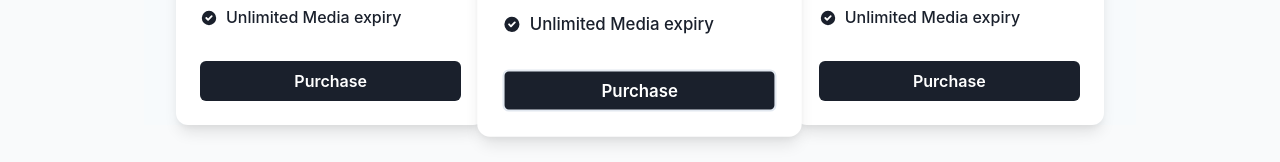
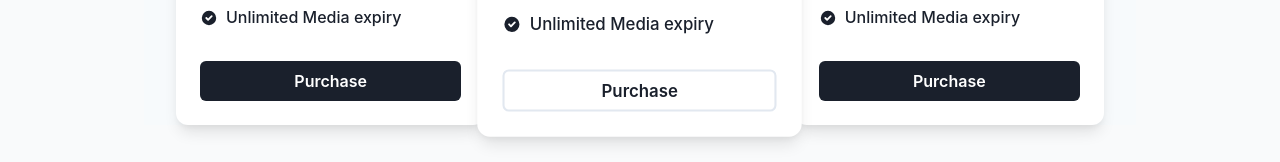
Before and after one commit to Ryan-Oneil/MediaShare, a Next.js app: page /price in a window 1280 px wide. Shown: the part 540-702 px from the top of the page. Built offline with nearby package versions, Linux system fonts and the light colour scheme; no server answers.

Commit message:
Refactored button style logic

```diff
--- a/src/features/base/components/Navbar.tsx
+++ b/src/features/base/components/Navbar.tsx
@@ -140,31 +140,13 @@
             </Button>
           </NextLink>
           <NextLink href={REGISTER_URL}>
-            <Button
-              fontWeight={600}
-              color={"white"}
-              bg={"brand.100"}
-              _hover={{
-                bg: "brand.200",
-              }}
-            >
-              Sign Up
-            </Button>
+            <Button variant={"brand"}>Sign Up</Button>
           </NextLink>
         </HStack>
       )}
       {auth.user && (
         <NextLink href={DASHBOARD_URL}>
-          <Button
-            fontWeight={600}
-            color={"white"}
-            bg={"brand.100"}
-            _hover={{
-              bg: "brand.200",
-            }}
-          >
-            Dashboard
-          </Button>
+          <Button variant={"brand"}>Dashboard</Button>
         </NextLink>
       )}
     </Flex>
--- a/src/features/base/components/PriceCard.tsx
+++ b/src/features/base/components/PriceCard.tsx
@@ -35,11 +35,7 @@
       <PricingTier data={data} icon={icon} buttonProps={buttonProps} />
       <Button
         fontWeight={600}
-        color={"white"}
-        bg={"brand.100"}
-        _hover={{
-          bg: "brand.200",
-        }}
+        variant={"brand"}
         size={{ base: "md", "2xl": "lg" }}
         w="full"
         {...buttonProps}
--- a/src/features/dashboard/components/StorageStatus.tsx
+++ b/src/features/dashboard/components/StorageStatus.tsx
@@ -42,6 +42,9 @@
         _hover={{
           bg: "brand.200",
         }}
+        _active={{
+          bg: "brand.100",
+        }}
         fontSize={size}
         size={size}
       >
--- a/src/styles/chakra.ts
+++ b/src/styles/chakra.ts
@@ -7,4 +7,21 @@
       200: "#293245",
     },
   },
+  components: {
+    Button: {
+      variants: {
+        brand: {
+          fontWeight: 600,
+          color: "white",
+          bg: "brand.100",
+          _hover: {
+            bg: "brand.200",
+          },
+          _active: {
+            bg: "brand.100",
+          },
+        },
+      },
+    },
+  },
 });
```
Also changed, not shown: src/features/dashboard/components/CurrentPlanCard.tsx (+5 -2 lines), src/pages/index.tsx (+1 -11 lines).
